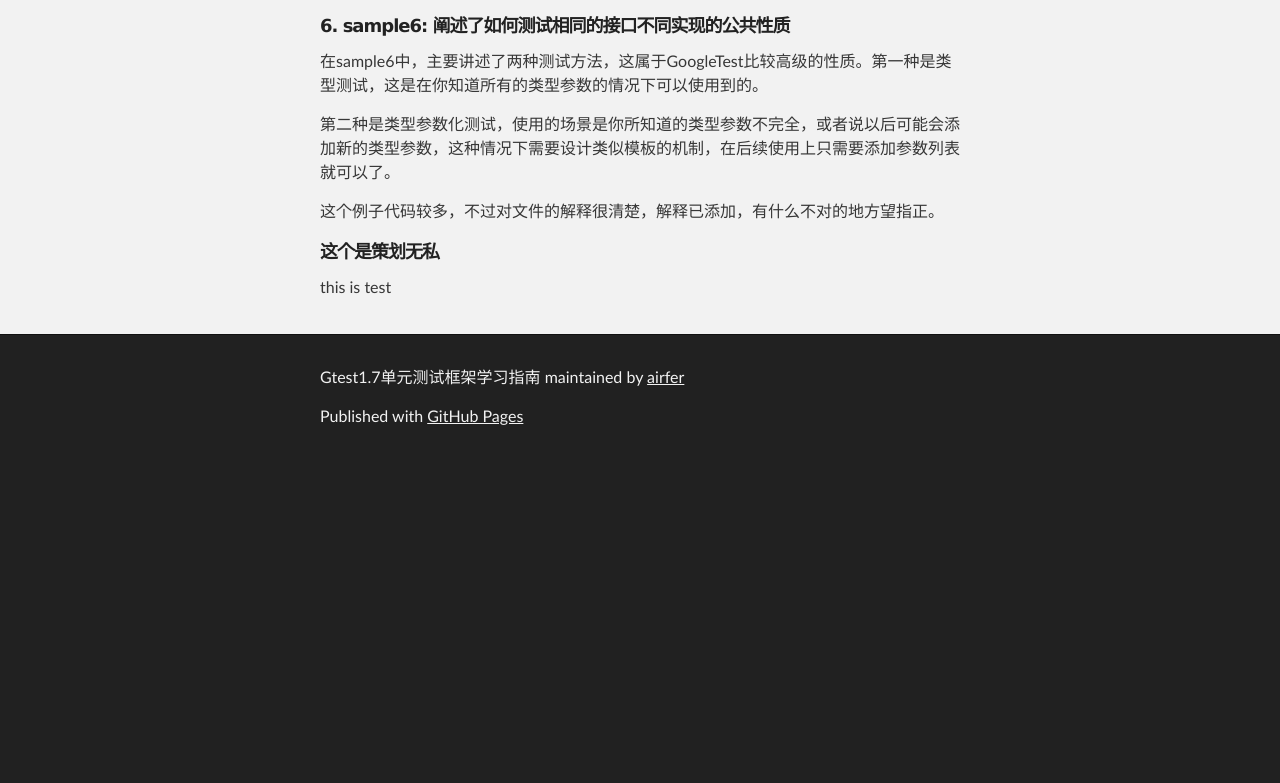
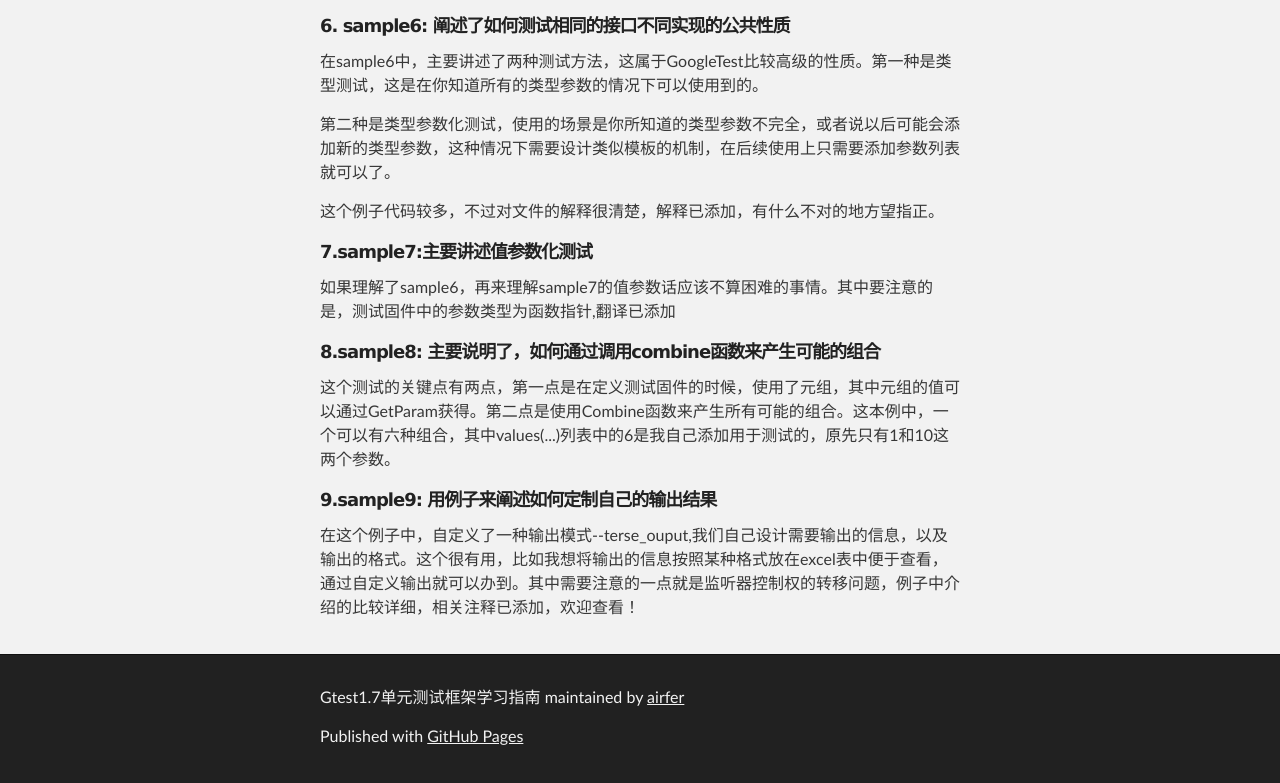
Before and after one commit to airfer/Gtest1.7, a plain HTML site: page index.html in a window 1280 px wide. Shown: the part 1488-2271 px from the top of the page. Before the commit the page ends 1951 px from the top, so only its background shows below. Drawn offline with Linux system fonts and the light colour scheme.

Commit message:
更新了index文件

```diff
--- a/index.html
+++ b/index.html
@@ -92,8 +92,16 @@
 
 <p>这个例子代码较多，不过对文件的解释很清楚，解释已添加，有什么不对的地方望指正。</p>
 
-<h5> 这个是策划无私</h5>
-<p>  this is test</p>
+<h5>
+    <a id="7-sample7-主要讲述值参数化测试" class="anchor" href="#7-sample7" aria-hidden="true"><span class="oction oction-link"></span></a>7.sample7:主要讲述值参数化测试</h5>
+<p>如果理解了sample6，再来理解sample7的值参数话应该不算困难的事情。其中要注意的是，测试固件中的参数类型为函数指针,翻译已添加</p>
+
+<h5>8.sample8: 主要说明了，如何通过调用combine函数来产生可能的组合</h5>
+<p>这个测试的关键点有两点，第一点是在定义测试固件的时候，使用了元组，其中元组的值可以通过GetParam获得。第二点是使用Combine函数来产生所有可能的组合。这本例中，一个可以有六种组合，其中values(...)列表中的6是我自己添加用于测试的，原先只有1和10这两个参数。</p>
+
+<h5>9.sample9: 用例子来阐述如何定制自己的输出结果</h5>
+
+<p>在这个例子中，自定义了一种输出模式--terse_ouput,我们自己设计需要输出的信息，以及输出的格式。这个很有用，比如我想将输出的信息按照某种格式放在excel表中便于查看，通过自定义输出就可以办到。其中需要注意的一点就是监听器控制权的转移问题，例子中介绍的比较详细，相关注释已添加，欢迎查看！</p>
 
       </section>
     </div>
```
